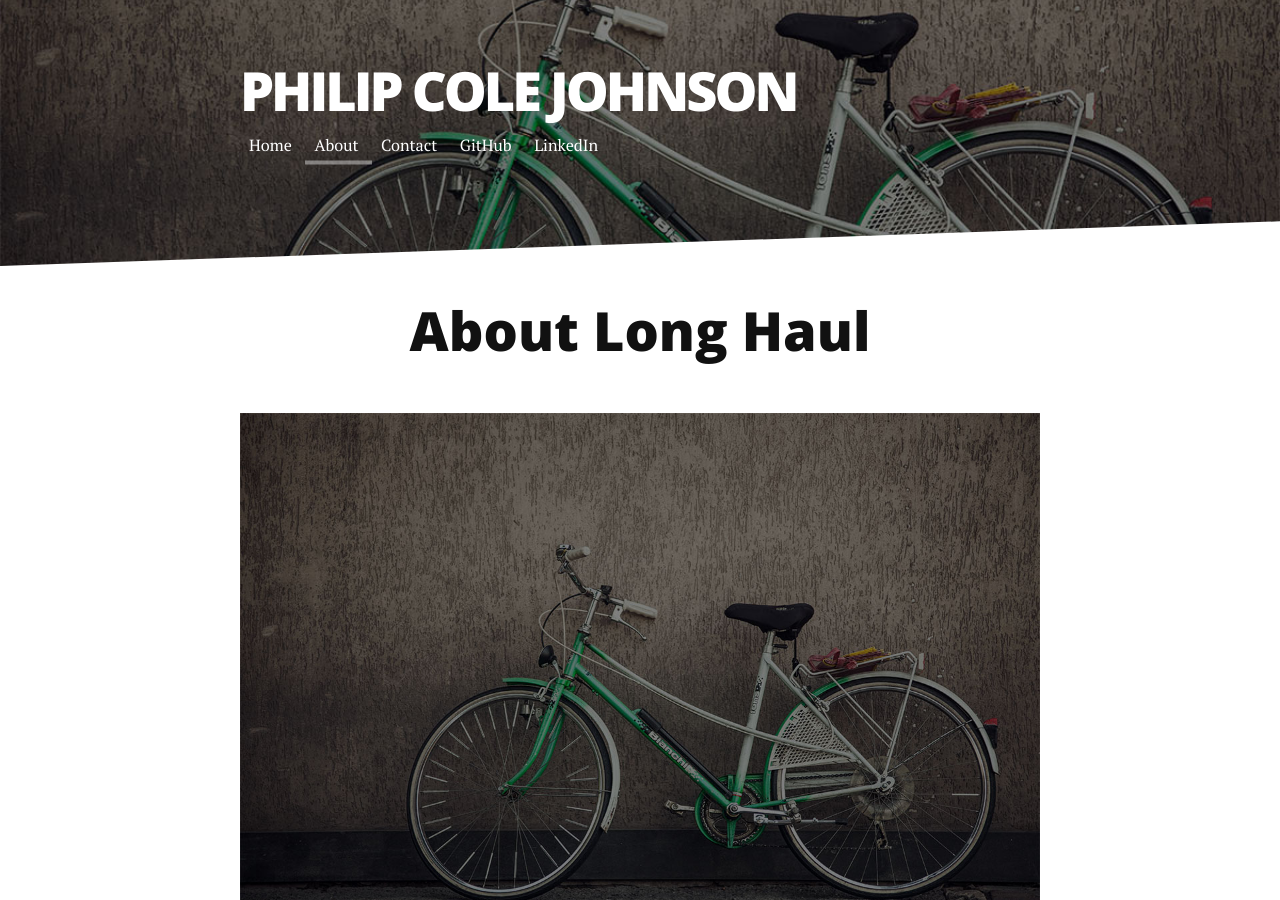
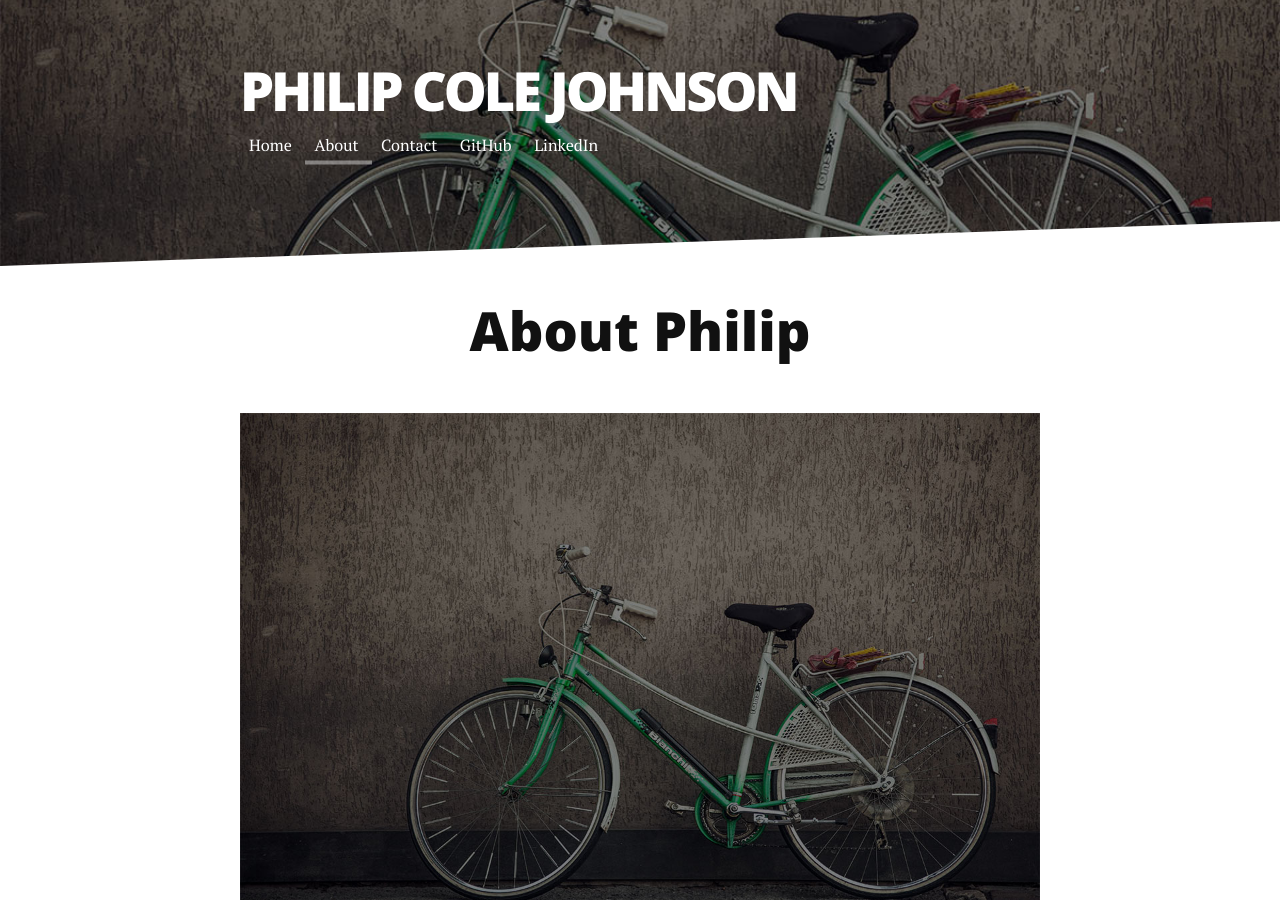
Before and after one commit to philipcolejohnson/philipcolejohnson.github.io, a Jekyll site: the page built from about.md, in a window 1280 px wide and 900 px high. Built offline with Jekyll 4.4.1, drawn with Linux system fonts in a browser that asks for light colours; nearby versions of some CDN libraries.

Commit message:
Change some titles

```diff
--- a/about.md
+++ b/about.md
@@ -4,7 +4,7 @@ title: About Philip Cole Johnson
 ---
 
 <div class="post">
-	<h1 class="pageTitle">About Long Haul</h1>
+	<h1 class="pageTitle">About Philip</h1>
 	<img src="{{ '/assets/img/touring.jpg' | prepend: site.baseurl }}" alt="">
 	<p class="intro">Long Haul is a minimal, long form <a href="http://jekyllrb.com">Jekyll</a> Theme. It can be used as is or customized to your hearts desire.</p>
 	<p>Long Haul was created in honor of all the hard working touring bicycles that have traversed the globe time and time again. Take it for a spin.</p>
```
Also changed, not shown: contact.md (+1 -1 lines).
